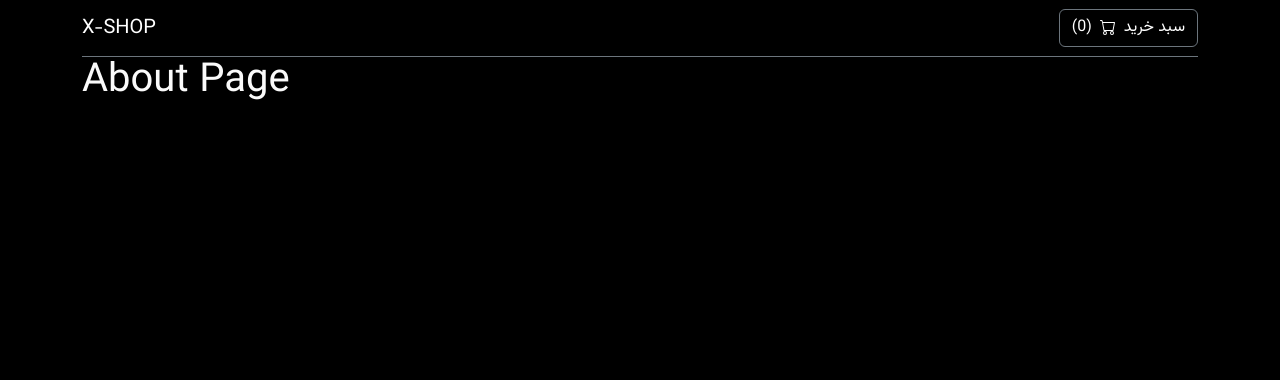
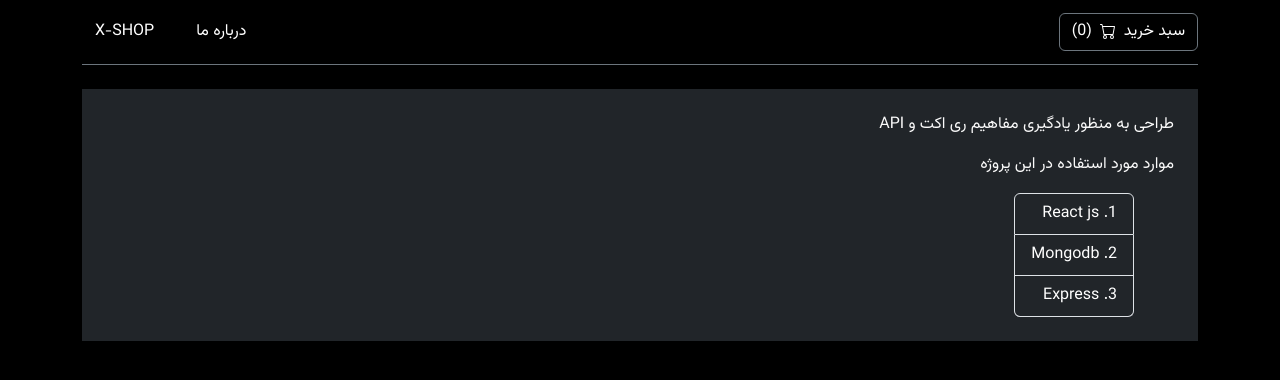
Before and after one commit to aminpirakand/shopping-cart, a React (Vite) app: page /about in a window 1280 px wide. Shown: the top 380 px of the page. Built offline with nearby package versions, Linux system fonts and the light colour scheme.

Commit message:
create success page and conect to backend

```diff
--- a/src/App.jsx
+++ b/src/App.jsx
@@ -5,6 +5,7 @@ import  {CartProvider} from './context/CartContext'
 import Navbar from "./components/Navbar"
 import Shop from './pages/Shop'
 import About from "./pages/About"
+import Success from './pages/Success'
 
 function App() {
  return (
@@ -14,6 +15,7 @@ function App() {
       <Routes>
         <Route index element={<Shop/>}/>
         <Route path="/about" element={<About/>}/>
+        <Route path='/success' element={<Success/>}/>
       </Routes>
     </Container>
   </CartProvider>
--- a/src/components/Navbar.jsx
+++ b/src/components/Navbar.jsx
@@ -4,6 +4,7 @@ import { Navbar as NavbarBs,NavbarBrand, Button, Modal, ModalBody} from 'react-b
 import {BsCart} from 'react-icons/bs'
 import {CartContext} from '../context/CartContext'
 import CartProduct from './CartProduct'
+import { Link } from 'react-router-dom'
 function Navbar(){
   const [showModal,setShowModal] = useState(false)
 
@@ -18,11 +19,22 @@ function Navbar(){
   const handleClose=()=>{
     setShowModal(false)
   }
-
+   async function checkOut(){
+    const response =  await fetch('http://localhost:3000/api',{
+        method:'POST',
+        headers:{'Content-Type':'application/json'},
+        body: JSON.stringify({ items: cart.items}),
+    })
+    const data = await response.json()
+    if(data.url){
+      window.location.assign(data.url)
+    }
+   }
 return(
 <>
 <NavbarBs className='border-bottom border-secondary'>
-<NavbarBrand href="/" className="text-white">X-SHOP</NavbarBrand>
+<NavbarBrand className="text-white"><Link to='/' className='btn text-white'>X-SHOP</Link></NavbarBrand>
+ <Link to='/about' className='btn text-white'>درباره ما</Link>
   <NavbarBs.Collapse className='justify-content-end'>
     <Button onClick={handleShow} variant='btn btn-outline-secondary' className='text-white'>
       ({productsCount})<BsCart className='mx-2'></BsCart>سبد خرید</Button>
@@ -46,10 +58,11 @@ return(
       ) : (
           <h3>سبد خرید خالی است</h3>
       )}
+      <Button className='mt-4 mx-2' variant='btn btn-outline-success' onClick={checkOut}>ثبت سفارش</Button>
       <Button
       onClick={handleClose}
-      variant='btn btn-outline-secondary'
-      className='mt-4 mx-auto text-white'
+      variant='btn btn-outline-danger'
+      className='mt-4 mx-auto'
       >بستن</Button>
       </Modal.Body>
   </Modal.Header>
--- a/src/pages/About.jsx
+++ b/src/pages/About.jsx
@@ -1,6 +1,15 @@
+import ListGroup from 'react-bootstrap/ListGroup';
 function About(){
   return (
-    <h1>About Page</h1>
+    <div className="bg-dark d-flex align-items-start justify-content-center flex-column my-4 mx-auto p-4" dir='rtl'>
+      <p>طراحی به منظور یادگیری مفاهیم ری اکت و API  </p>
+      <p>موارد مورد استفاده در این پروژه</p>
+      <ListGroup as='ul' numbered>
+      <ListGroup.Item as='li' className='bg-dark text-white'>React js</ListGroup.Item>
+      <ListGroup.Item as='li'className='bg-dark text-white'>Mongodb</ListGroup.Item>
+      <ListGroup.Item as='li'className='bg-dark text-white'>Express</ListGroup.Item>
+    </ListGroup>
+    </div>
   )
 }
 export default About
--- /dev/null
+++ b/src/pages/Success.jsx
@@ -0,0 +1,11 @@
+import { Link } from "react-router-dom"
+
+function Success() {
+  return(
+    <div className="bg-dark d-flex align-items-center justify-content-center flex-column my-4 mx-auto p-4">
+      <h2 >!! .سفارش با موفقیت <span className="text-success">ثبت</span> شد</h2>
+      <Link to="/" className="btn btn-outline-primary mt-4">بازگشت به فروشگاه</Link>
+    </div>
+  )
+}
+export default Success
```
